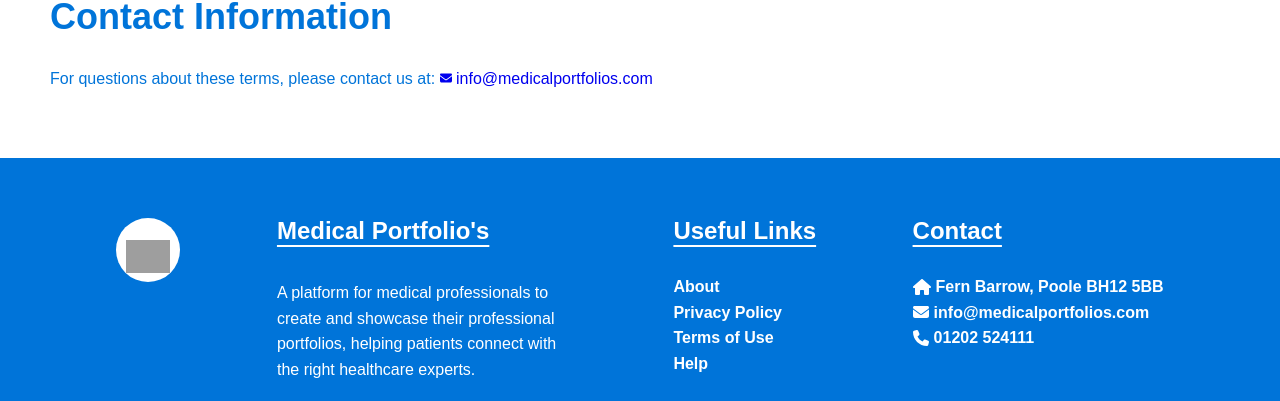
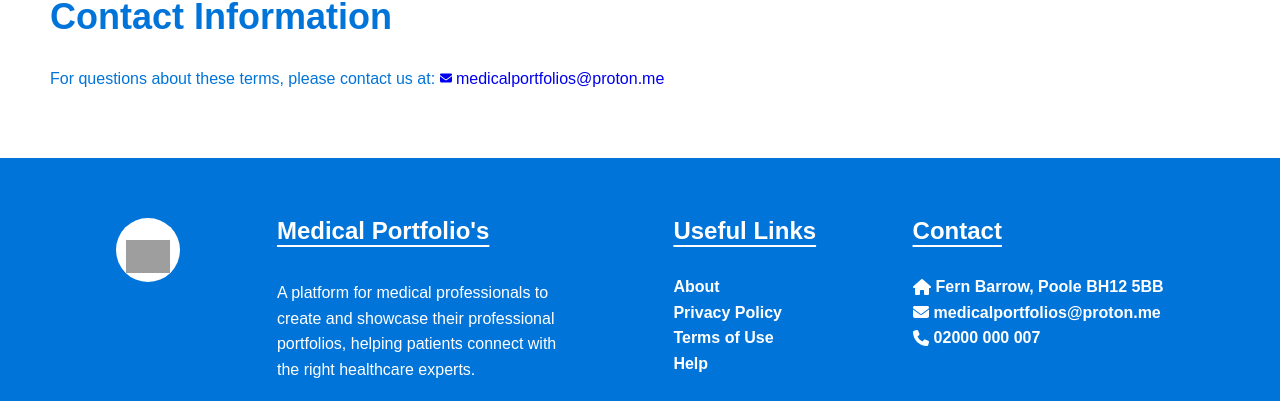
Before and after one commit to dwhalley15/medical-portfolios, a Next.js app: page /terms-of-use in a window 1280 px wide. Shown: the part 1356-1757 px from the top of the page. Built offline with nearby package versions, Linux system fonts and the light colour scheme; grey boxes are pictures that could not be loaded; a web font is replaced by a local one.

Commit message:
update/Made minor changes to contact details removed twitter o/auth btn

```diff
--- a/src/app/(dashboard)/privacy-policy/page.tsx
+++ b/src/app/(dashboard)/privacy-policy/page.tsx
@@ -143,11 +143,11 @@ export default async function PrivacyPage() {
             className="in-text-link"
             target="_blank"
             rel="noopener noreferrer"
-            aria-label="Send email to info@medicalportfolios.com"
-            href={"mailto:info@medicalportfolios.com"}
+            aria-label="Send email to medicalportfolios@proton.me"
+            href={"mailto:medicalportfolios@proton.me"}
           >
             <FontAwesomeIcon icon={faEnvelope} aria-hidden="true" size={"xs"} />
-            {" info@medicalportfolios.com"}
+            {" medicalportfolios@proton.me"}
           </Link>
         </p>
       </section>
--- a/src/app/(dashboard)/signin/page.tsx
+++ b/src/app/(dashboard)/signin/page.tsx
@@ -44,7 +44,6 @@ export default async function SignIn() {
             <h1 className="blue">{`Sign In`}</h1>
             <OAuthBtn provider="google" text="Sign in with Google" />
             <OAuthBtn provider="facebook" text="Sign in with Facebook" />
-            <OAuthBtn provider="twitter" text="Sign in with Twitter" />
           </div>
         </section>
       </main>
--- a/src/app/(dashboard)/signup/page.tsx
+++ b/src/app/(dashboard)/signup/page.tsx
@@ -44,7 +44,6 @@ export default async function Signup() {
             <h1 className="blue">{`Sign Up`}</h1>
             <OAuthBtn provider="google" text="Sign up with Google" />
             <OAuthBtn provider="facebook" text="Sign up with Facebook" />
-            <OAuthBtn provider="twitter" text="Sign up with Twitter" />
           </div>
         </section>
       </main>
--- a/src/app/(dashboard)/terms-of-use/page.tsx
+++ b/src/app/(dashboard)/terms-of-use/page.tsx
@@ -102,11 +102,11 @@ export default async function TermsPage() {
             className="in-text-link"
             target="_blank"
             rel="noopener noreferrer"
-            aria-label="Send email to info@medicalportfolios.com"
-            href={"mailto:info@medicalportfolios.com"}
+            aria-label="Send email to medicalportfolios@proton.me"
+            href={"mailto:medicalportfolios@proton.me"}
           >
             <FontAwesomeIcon icon={faEnvelope} aria-hidden="true" size={"xs"} />
-            {" info@medicalportfolios.com"}
+            {" medicalportfolios@proton.me"}
           </Link>
         </p>
       </section>
--- a/src/components/dashboard/footer/footer.tsx
+++ b/src/components/dashboard/footer/footer.tsx
@@ -99,25 +99,25 @@ export default function Footer() {
             <li>
               <Link
                 className="white link-text"
-                href={"mailto:info@medicalportfolios.com"}
+                href={"mailto:medicalportfolios@proton.me"}
                 target="_blank"
-                aria-label="Send email to info@medicalportfolios.com"
+                aria-label="Send email to medicalportfolios@proton.me"
                 rel="noopener noreferrer"
               >
                 <FontAwesomeIcon icon={faEnvelope} aria-hidden="true" />
-                {"info@medicalportfolios.com"}
+                {"medicalportfolios@proton.me"}
               </Link>
             </li>
             <li>
               <Link
                 className="white link-text"
-                href={"tel:01202524111"}
+                href={"tel:02000000007"}
                 target="_blank"
-                aria-label="Call 01202 524111"
+                aria-label="Call 02000 000 007"
                 rel="noopener noreferrer"
               >
                 <FontAwesomeIcon icon={faPhone} aria-hidden="true" />
-                {"01202 524111"}
+                {"02000 000 007"}
               </Link>
             </li>
           </ul>
```
